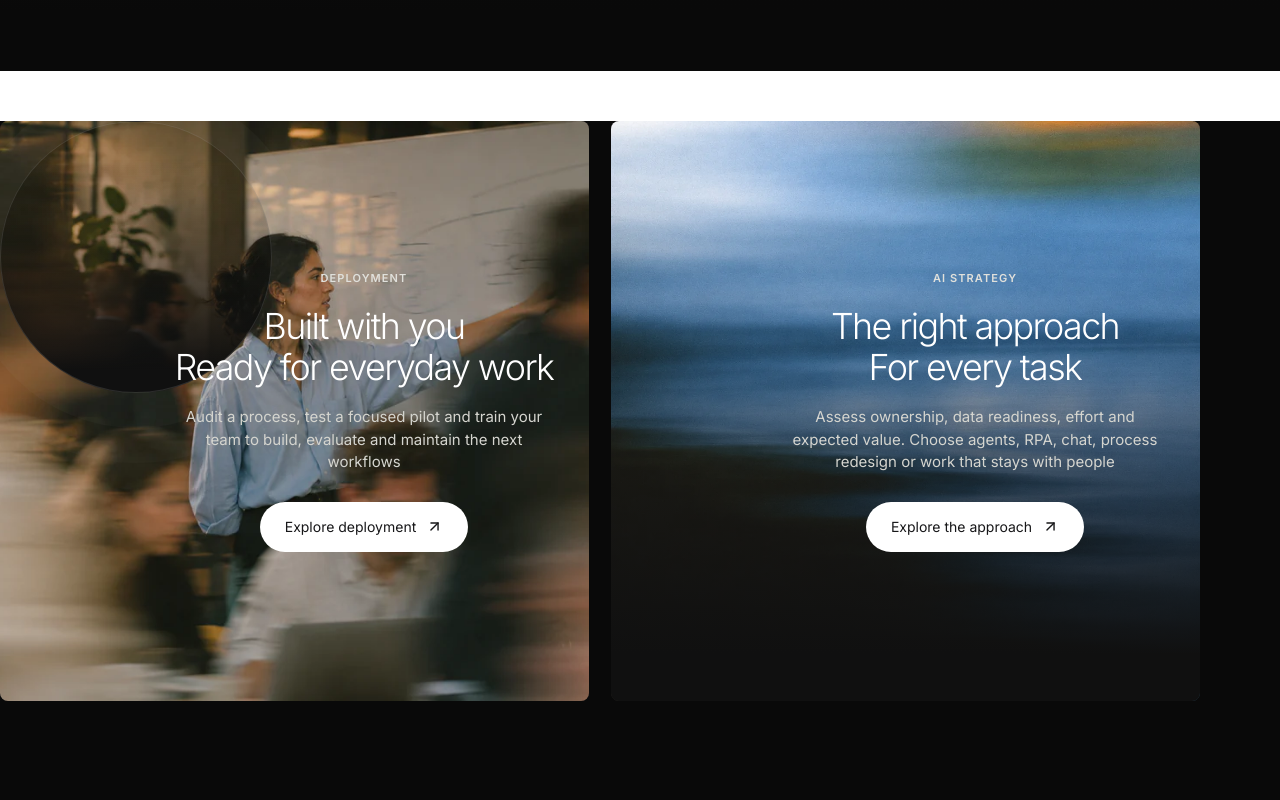
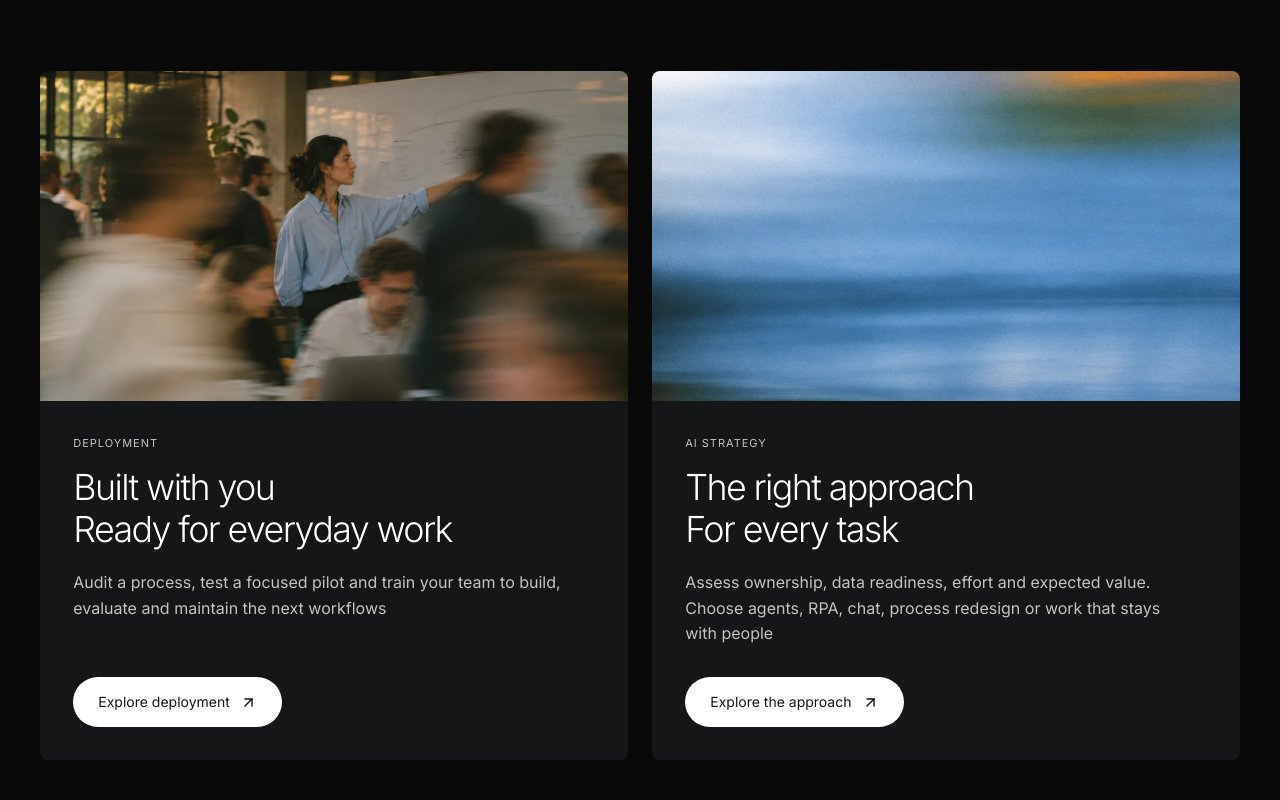
Before and after one commit to STACKLEVEL-AI/century-ai-next, a Next.js app: page / in a window 1280 px wide. Shown: the part 2700-3500 px from the top of the page. Built offline with nearby package versions, Linux system fonts and the light colour scheme.

Commit message:
Redesign homepage deployment and strategy cards

```diff
--- a/src/app/home.css
+++ b/src/app/home.css
@@ -10,13 +10,9 @@
 .century-home .platform-heading > .eyebrow { justify-content: center; }
 .century-home .platform-heading > p:not(.eyebrow) { margin-inline: auto; }
 .century-home .app-platform-captures { padding-bottom: 80px; }
-.century-home .process-intro-card { min-height: 580px; }
 
 @media (min-width: 1600px) {
   .century-home .hero h1 { font-size: 90px; }
-}
-@media (max-width: 900px) {
-  .century-home .process-intro-card { min-height: 530px; }
 }
 @media (max-width: 879px) {
   .century-home .hero { --home-header-height: 68px; }
@@ -30,7 +26,6 @@
   .century-home .platform-section { padding-top: 72px; }
   .century-home .platform-heading h2 { font-size: 39px; }
   .century-home .app-platform-captures { padding-bottom: 54px; }
-  .century-home .process-intro-card { min-height: 520px; }
 }
 @media (forced-colors: active) {
   .century-home .hero-film { display: none; }
--- /dev/null
+++ b/src/components/HomeApproach.module.css
@@ -0,0 +1,108 @@
+.section {
+  display: flow-root;
+  margin: 0;
+  padding: 0 0 100px;
+  color: #fff;
+  background: #090909;
+}
+
+.grid {
+  display: grid;
+  grid-template-columns: repeat(2, minmax(0, 1fr));
+  gap: 24px;
+  width: var(--shell-width);
+  margin: 0 auto;
+}
+
+.card {
+  display: flex;
+  flex-direction: column;
+  min-width: 0;
+  overflow: hidden;
+  border-radius: 8px;
+  background: #151617;
+}
+
+.photo {
+  display: block;
+  flex: 0 0 auto;
+  width: 100%;
+  height: auto;
+  aspect-ratio: 16 / 9;
+  object-fit: cover;
+  object-position: center;
+}
+
+.strategyPhoto {
+  object-position: 50% 23%;
+}
+
+.content {
+  display: flex;
+  flex: 1;
+  flex-direction: column;
+  align-items: flex-start;
+  padding: clamp(28px, 2.6vw, 36px);
+  text-align: left;
+}
+
+.label {
+  margin: 0 0 16px;
+  color: #c2c3bf;
+  font-size: 11px;
+  font-weight: 400;
+  line-height: 1.5;
+  letter-spacing: .09em;
+  text-transform: uppercase;
+}
+
+.title {
+  margin: 0 0 20px;
+  color: #fff;
+  font-size: clamp(28px, 2.8vw, 38px);
+  font-weight: 300;
+  line-height: 1.16;
+  letter-spacing: -.045em;
+}
+
+.description {
+  max-width: 490px;
+  margin: 0 0 30px;
+  color: #c2c3bf;
+  font-size: 16px;
+  line-height: 1.6;
+}
+
+.link {
+  flex-shrink: 0;
+  max-width: 100%;
+  margin-top: auto;
+}
+
+.link:focus-visible {
+  outline: 2px solid #fff;
+  outline-offset: 5px;
+}
+
+@media (max-width: 820px) {
+  .section { padding-bottom: 80px; }
+  .grid { grid-template-columns: minmax(0, 1fr); gap: 28px; }
+  .content { padding: 32px; }
+  .title { font-size: 34px; }
+}
+
+@media (max-width: 640px) {
+  .section { padding-bottom: 64px; }
+  .grid { gap: 24px; }
+  .content { padding: 24px; }
+  .label { margin-bottom: 14px; }
+  .title { font-size: clamp(26px, 6.8vw, 32px); margin-bottom: 18px; }
+  .description { font-size: 15px; margin-bottom: 26px; }
+}
+
+@media (forced-colors: active) {
+  .section, .card { color: CanvasText; background: Canvas; }
+  .card { border: 1px solid CanvasText; }
+  .label, .title, .description { color: CanvasText; }
+  .link:focus-visible { outline-color: LinkText; }
+}
--- a/src/components/HomeApproach.tsx
+++ b/src/components/HomeApproach.tsx
@@ -1,8 +1,33 @@
 import { ArrowUpRight } from "lucide-react";
+import styles from "./HomeApproach.module.css";
 
 export default function HomeApproach() {
-  return <section className="section process-section" id="how-we-start" aria-label="Deployment and strategy"><div className="shell process-intro-grid">
-    <article className="process-intro-card process-intro-deployment"><img src="/media/deployment.webp" alt="" width={1200} height={670} loading="lazy" /><div><p className="panel-label">Deployment</p><h3>Built with you<br />Ready for everyday work</h3><p>Audit a process, test a focused pilot and train your team to build, evaluate and maintain the next workflows</p><a className="btn btn-light" href="/deployment/">Explore deployment<ArrowUpRight size={17} aria-hidden="true" /></a></div></article>
-    <article className="process-intro-card process-intro-strategy"><img src="/media/strategy.webp" alt="" width={1054} height={1451} loading="lazy" /><div><p className="panel-label">AI strategy</p><h3>The right approach<br />For every task</h3><p>Assess ownership, data readiness, effort and expected value. Choose agents, RPA, chat, process redesign or work that stays with people</p><a className="btn btn-light" href="/ai-transformation/">Explore the approach<ArrowUpRight size={17} aria-hidden="true" /></a></div></article>
-  </div></section>;
+  return (
+    <section className={styles.section} id="how-we-start" aria-label="Deployment and strategy">
+      <div className={styles.grid}>
+        <article className={styles.card} aria-labelledby="home-deployment-title">
+          <img className={styles.photo} src="/media/deployment.webp" alt="" width={1200} height={670} loading="lazy" />
+          <div className={styles.content}>
+            <p className={styles.label}>Deployment</p>
+            <h3 className={styles.title} id="home-deployment-title">Built with you<br />Ready for everyday work</h3>
+            <p className={styles.description}>Audit a process, test a focused pilot and train your team to build, evaluate and maintain the next workflows</p>
+            <a className={`btn btn-light ${styles.link}`} href="/deployment/">
+              Explore deployment<ArrowUpRight size={17} aria-hidden="true" />
+            </a>
+          </div>
+        </article>
+        <article className={styles.card} aria-labelledby="home-strategy-title">
+          <img className={`${styles.photo} ${styles.strategyPhoto}`} src="/media/strategy.webp" alt="" width={1054} height={1451} loading="lazy" />
+          <div className={styles.content}>
+            <p className={styles.label}>AI strategy</p>
+            <h3 className={styles.title} id="home-strategy-title">The right approach<br />For every task</h3>
+            <p className={styles.description}>Assess ownership, data readiness, effort and expected value. Choose agents, RPA, chat, process redesign or work that stays with people</p>
+            <a className={`btn btn-light ${styles.link}`} href="/ai-transformation/">
+              Explore the approach<ArrowUpRight size={17} aria-hidden="true" />
+            </a>
+          </div>
+        </article>
+      </div>
+    </section>
+  );
 }
```
